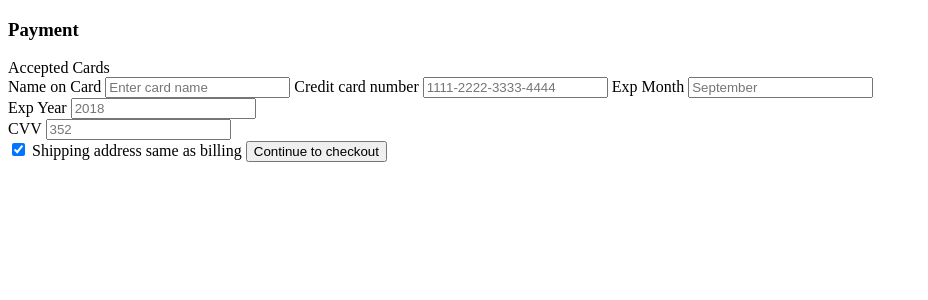
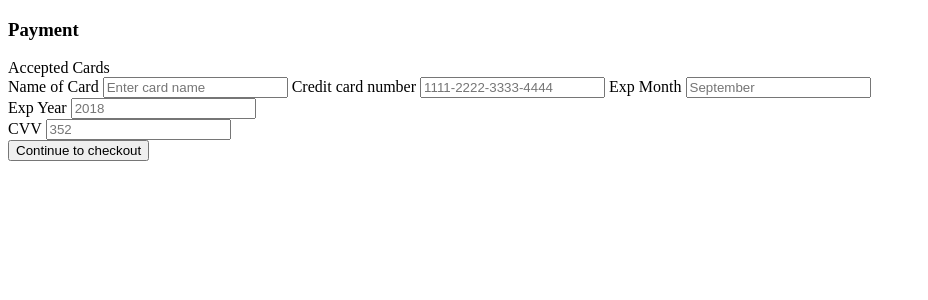
Before and after one commit to talifhani22/Daycare, a PHP site: page /payments.php in a window 1280 px wide. Shown: the top 300 px of the page, without its empty margins (0-928 px from the left). Run offline with PHP 8.4, Linux system fonts and the light colour scheme.

Commit message:
new lines

```diff
--- a/payments.php
+++ b/payments.php
@@ -16,7 +16,7 @@
               <i class="fa fa-cc-mastercard" style="color:red;"></i>
               <i class="fa fa-cc-discover" style="color:orange;"></i>
             </div>
-            <label for="cname">Name on Card</label>
+            <label for="cname">Name of Card</label>
             <input type="text" id="cname" name="cardname" placeholder="Enter card name">
             <label for="ccnum">Credit card number</label>
             <input type="text" id="ccnum" name="cardnumber" placeholder="1111-2222-3333-4444">
@@ -36,9 +36,6 @@
           </div>
 
         </div>
-        <label>
-          <input type="checkbox" checked="checked" name="sameadr"> Shipping address same as billing
-        </label>
         <input type="submit" value="Continue to checkout" class="btn">
       </form>
     </div>
```
